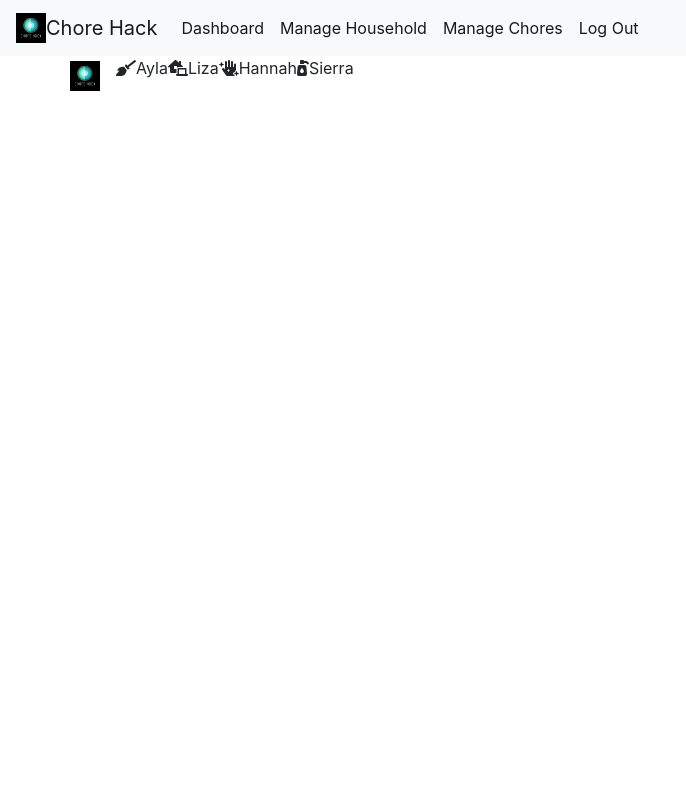
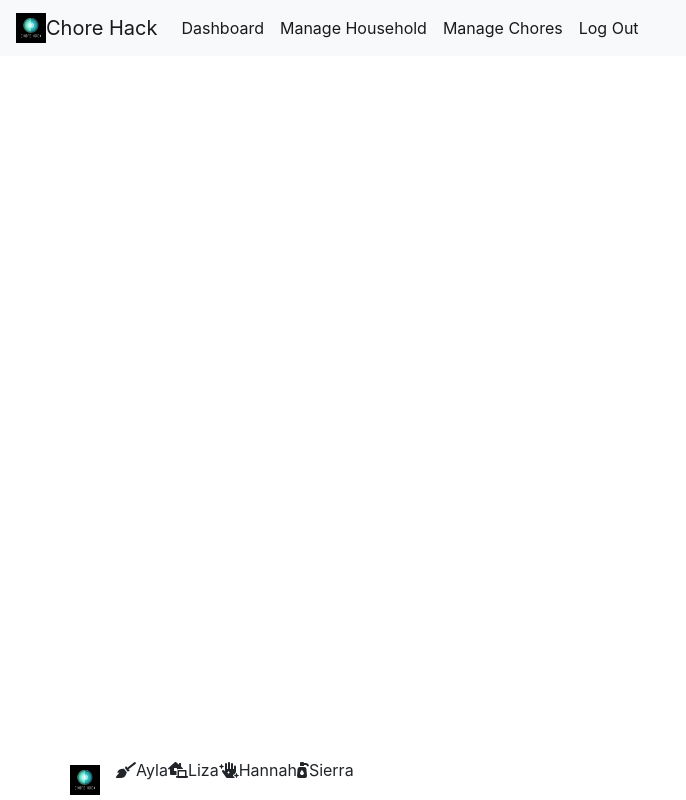
Before and after one commit to liza-p/Chore-Hack, a React (Create React App) app in the folder client/: page /chores in a window 1280 px wide. Shown: the whole page, without its empty margins (0-686 px from the left). Built offline with nearby package versions, Linux system fonts and the light colour scheme.

Commit message:
footer changes

```diff
--- a/client/src/components/Footer/index.js
+++ b/client/src/components/Footer/index.js
@@ -1,12 +1,13 @@
 import React from "react";
+import "./style.css";
 
 function Footer () {
     return (
-<footer className="footer">
-      <div className="container">
+<footer className="footer fixed-bottom">
+      <div className="container text-center">
           <div className= "row">
           <a class="navbar-brand" href="#">
-                <img src="../img/project3.png" style={{ width: "30px", height: "30px" }} className="d-inline-block align-top" alt="Chore Hack" /></a>
+                <img src="../img/project3.png" style={{ width: "30px", height: "30px" }} className="d-inline-block " alt="Chore Hack" /></a>
           {/* <h5 className="white-text" style={{}}>Chore Hack</h5> */}
           <p className="subtitle is-6"> <span className="icon"><i className="fas fa-broom"></i></span>Ayla</p>
           <p className="subtitle is-6"> <span className="icon"><i class="fas fa-laptop-house"></i></span>Liza</p>
@@ -20,6 +21,8 @@ function Footer () {
 
 
 
+
+
     );
 }
 
--- /dev/null
+++ b/client/src/components/Footer/style.css
@@ -0,0 +1,4 @@
+.footer {
+    margin-left:auto !important ;
+    margin-right: auto !important;
+  }
```
